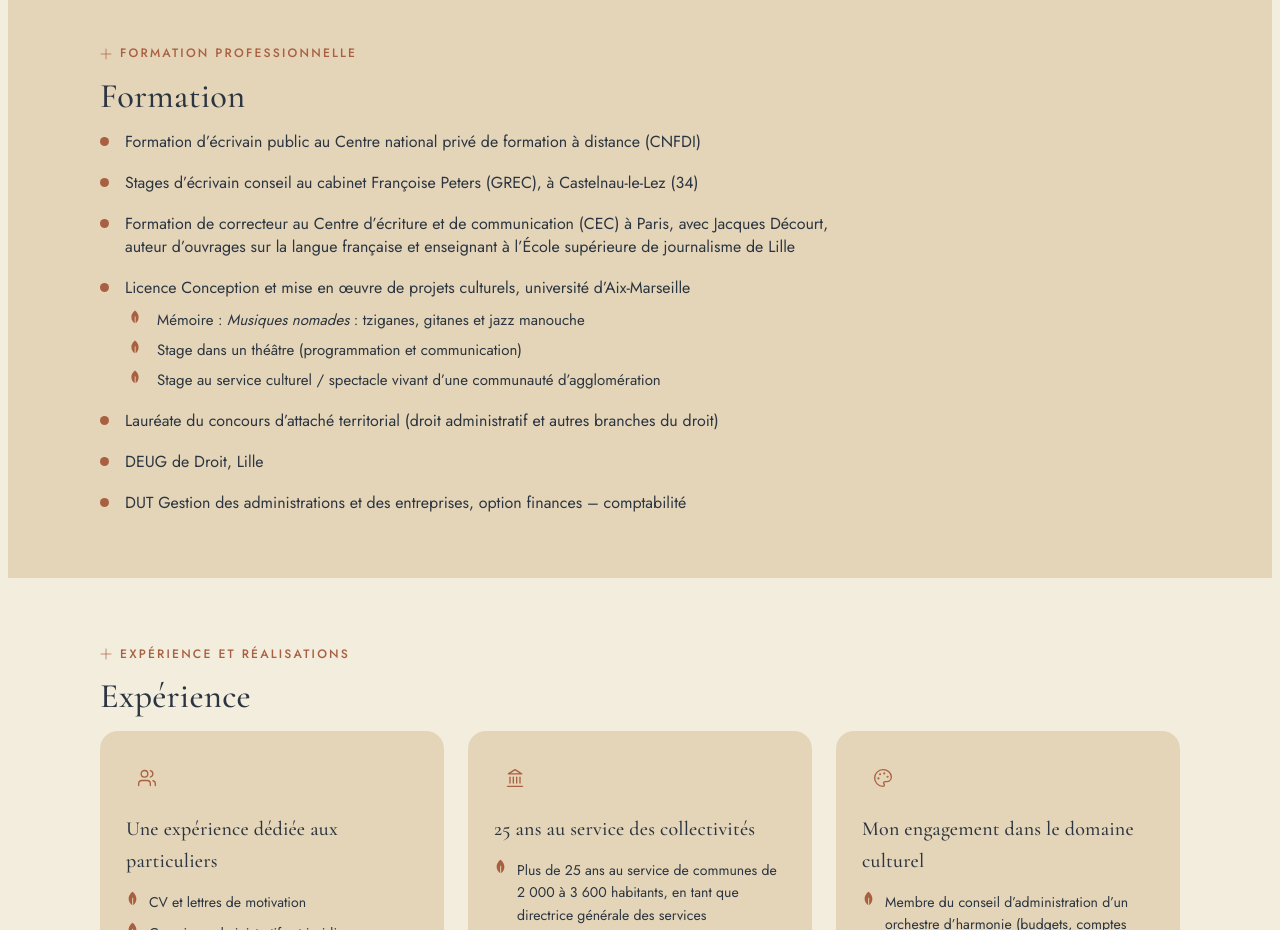
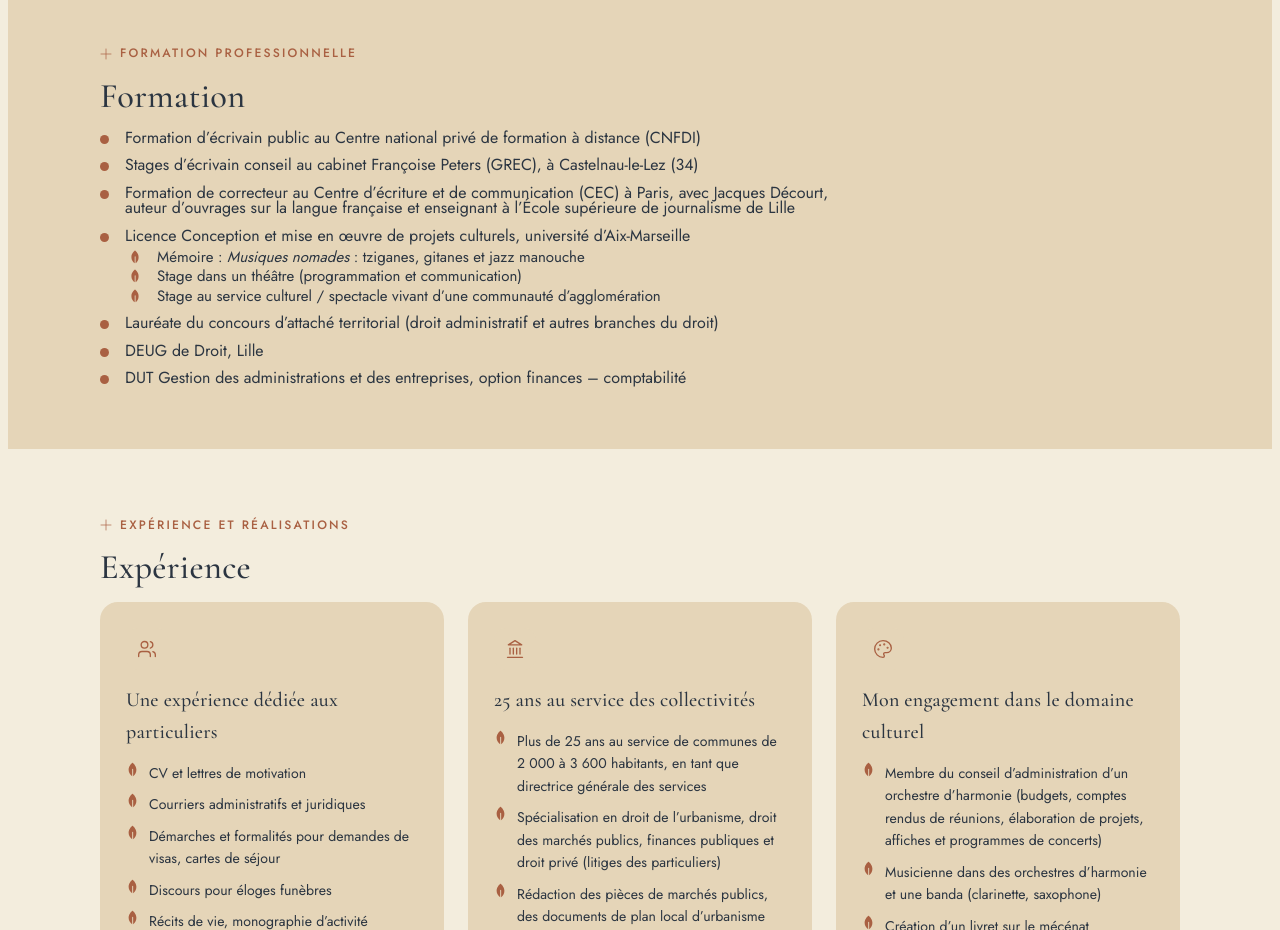
Before and after one commit to amadouba-tech/amj, a Next.js app: page /qui-suis-je in a window 1280 px wide. Shown: the part 820-1750 px from the top of the page. Built offline with nearby package versions, Linux system fonts and the light colour scheme.

Commit message:
commit 5

```diff
--- a/app/globals.css
+++ b/app/globals.css
@@ -365,12 +365,12 @@ h4 { font-size: 1.05rem; margin-bottom: 6px; }
 .callout-link { display: inline-flex; align-items: center; gap: 6px; color: var(--terracotta); font-size: 0.9rem; font-weight: 500; white-space: nowrap; }
 
 /* ---------- qui suis-je ---------- */
-.formation-list { display: flex; flex-direction: column; gap: 18px; max-width: 760px; line-height: 1.44; }
+.formation-list { display: flex; flex-direction: column; gap: 12px; max-width: 760px; line-height: 0.96; }
 .formation-list li { display: flex; gap: 16px; }
-.formation-dot { width: 9px; height: 9px; border-radius: 50%; background: var(--terracotta); margin-top: 7px; flex-shrink: 0; }
-.formation-list p { margin-bottom: 0; line-height: 1.44; }
-.formation-list .feather-list { gap: 8px; margin-top: 11px; }
-.formation-list .feather-list li { line-height: 1.44; }
+.formation-dot { width: 9px; height: 9px; border-radius: 50%; background: var(--terracotta); margin-top: 5px; flex-shrink: 0; }
+.formation-list p { margin-bottom: 0; line-height: 0.96; }
+.formation-list .feather-list { gap: 5px; margin-top: 7px; }
+.formation-list .feather-list li { line-height: 0.96; }
 
 .experience-grid { display: grid; grid-template-columns: 1fr; gap: 24px; margin-top: 12px; }
 @media (min-width: 900px) { .experience-grid { grid-template-columns: repeat(3, 1fr); } }
```
